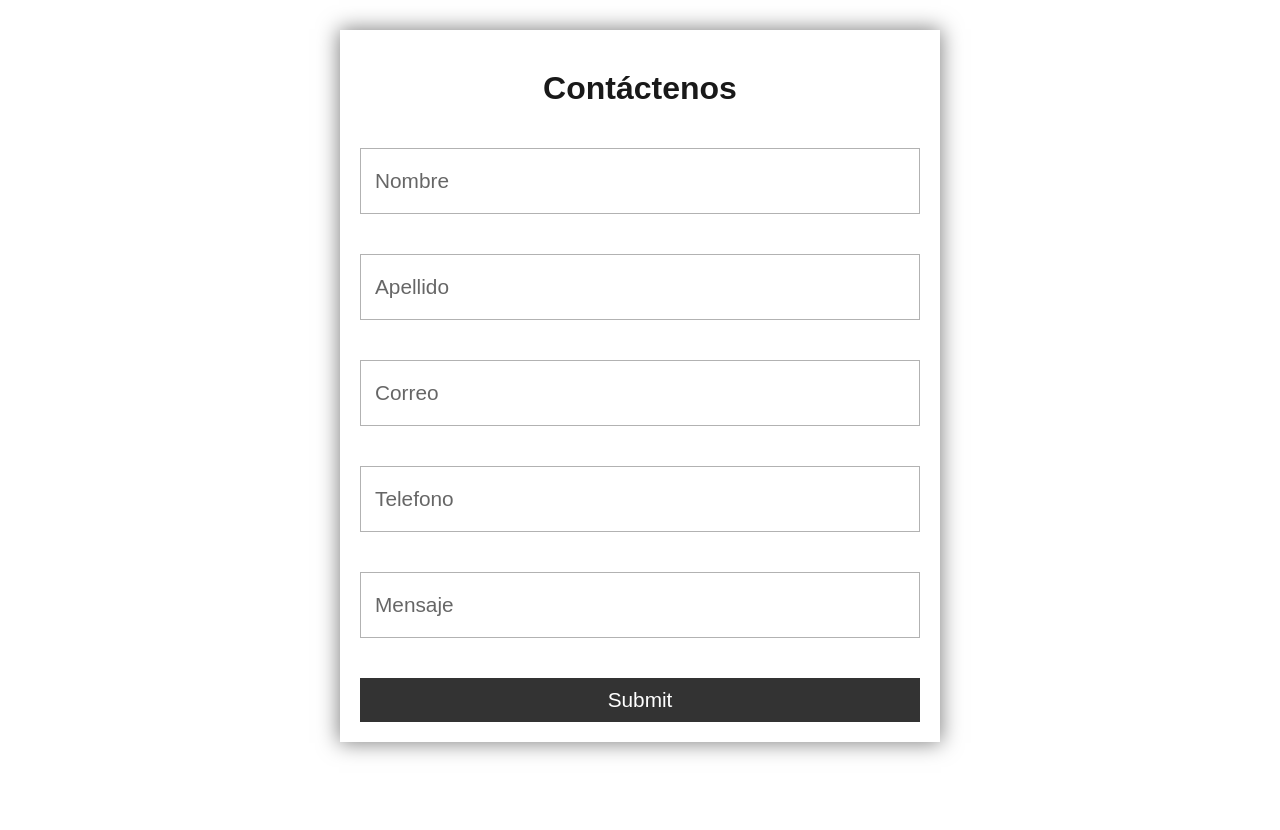
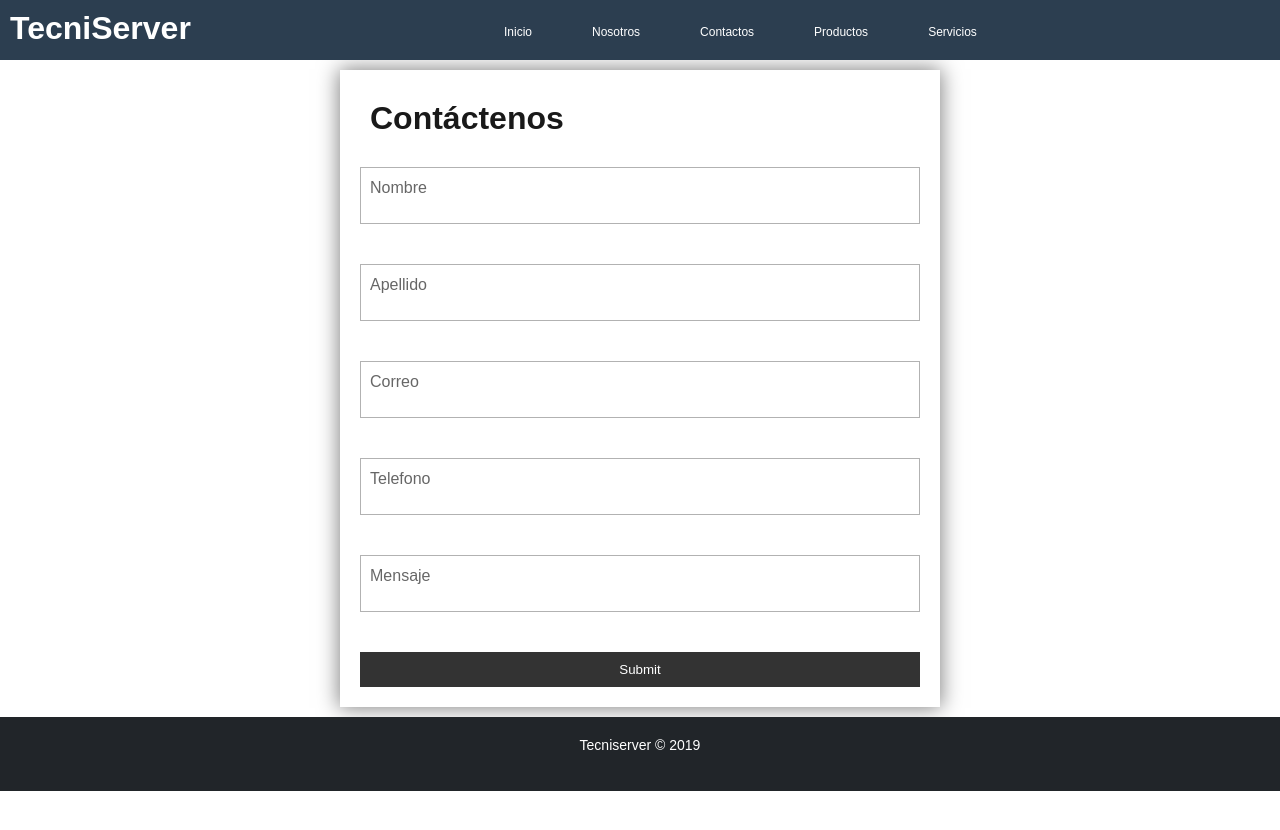
Before and after one commit to Yh03l/SOF310, a plain HTML site: page contactos.html in a window 1280 px wide. Shown: the top 830 px of the page. Before the commit the page ends 800 px from the top, so only its background shows below. Drawn offline with Linux system fonts and the light colour scheme.

Commit message:
Cambios Contactos

```diff
--- a/Css/contactos.css
+++ b/Css/contactos.css
@@ -9,9 +9,10 @@ body
 .formulario
 {
     width: 600px;
-    max-width: 100%;
+    max-width: 80%;
     margin: auto;
-    margin-top: 30px;
+    margin-top: 70px;
+    margin-bottom: 10px;
     padding: 20px;
     box-shadow: 0 0 20px 1px rgb(0,0,0,0.5);
 }
@@ -20,13 +21,13 @@ body
     text-align: center;
     margin-top: 0%;
     color: rgba(0,0,0,0.9);
-    padding: 20px 20px;
+    padding: 10px 10px 30px 10px;
 }
 .formulario_label,.formulario_input,.formulario_submit
 {
     display: block;
     width: 100%;
-    font-size: 1.3em;
+    font-size: 1 em;
 
 }
 .formulario_input
@@ -48,7 +49,7 @@ body
 }
 .formulario_label
 {
-    padding-left: 15px;
+    padding-left: 10px;
     position: absolute;
     margin-top: -85px;
     z-index: -20;
--- a/Css/footer.css
+++ b/Css/footer.css
@@ -5,6 +5,7 @@ body{
 footer{
     align-self: flex-end;
     width: 100%;
+    position: fixed;
 }
 footer .contenedor{
     display: flex;
@@ -16,10 +17,10 @@ footer .contenedor{
 .social{
     width: 100%;
     text-align: center;
-    font-size: 18px;
+    font-size: 114px;
 }
 .copy{
-    font-size: 18px;
+    font-size: 14px;
     color: #fff;
     margin-top: 20px;
     margin-bottom: 8px;
--- a/contactos.html
+++ b/contactos.html
@@ -1,11 +1,33 @@
 <!DOCTYPE html>
-<html>
+<html lang="es">
 <head>
-            <title>Contactos</title>
+    <meta charset="UTF-8">
+    <meta name="viewport" content="width=device-width, initial-scale=1.0">
+    <meta http-equiv="X-UA-Compatible" content="ie=edge">
+    <link rel="stylesheet" href="Css/header.css">
+    <link rel="stylesheet" href="Css/fontello.css">
+    <link rel="stylesheet" href="Css/footer.css">
+    <link rel="stylesheet" href="Css/fontello.css">
     <link rel="stylesheet" href="css/estilo_con.css">
     <link rel="stylesheet" href="Css/contactos.css">
+    <title>Contactos</title>
 </head>
 <body>
+    <header>
+        <h1><a href="index.html">TecniServer</a></h1>
+        <label for="toggle">&#9776</label>
+        <input type="checkbox" id="toggle">
+        <nav class="contenedor">
+            <ul>
+                <li><a href="index.html">Inicio</a></li>
+                <li><a href="#">Nosotros</a></li>
+                <li><a href="contactos.html">Contactos</a></li>
+                <li><a href="#">Productos</a></li>
+                <li><a href="#">Servicios</a></li>
+            </ul>
+        </nav>
+    </header>
+
     <form action="contactos.html" method="GET" class="formulario">
         <h1 class="formulario_titulo">Contáctenos</h1>
         <input type="text" class="formulario_input">
@@ -19,9 +41,13 @@
         <input type="text" class="formulario_input">
         <label for="" class="formulario_label">Mensaje</label>
         <input type="submit" class="formulario_submit">
+    </form>
+    <script src="JavaScript/contactos.js"></script>
 
-        </form>
-
-        <script src="JavaScript/contactos.js"></script>
+    <footer >
+        <div class="contenedor">
+            <p class="copy">Tecniserver &copy; 2019</p>
+        </div>
+    </footer>
 </body>
 </html>
```
Lines whose indentation alone changed are shown as unchanged.
